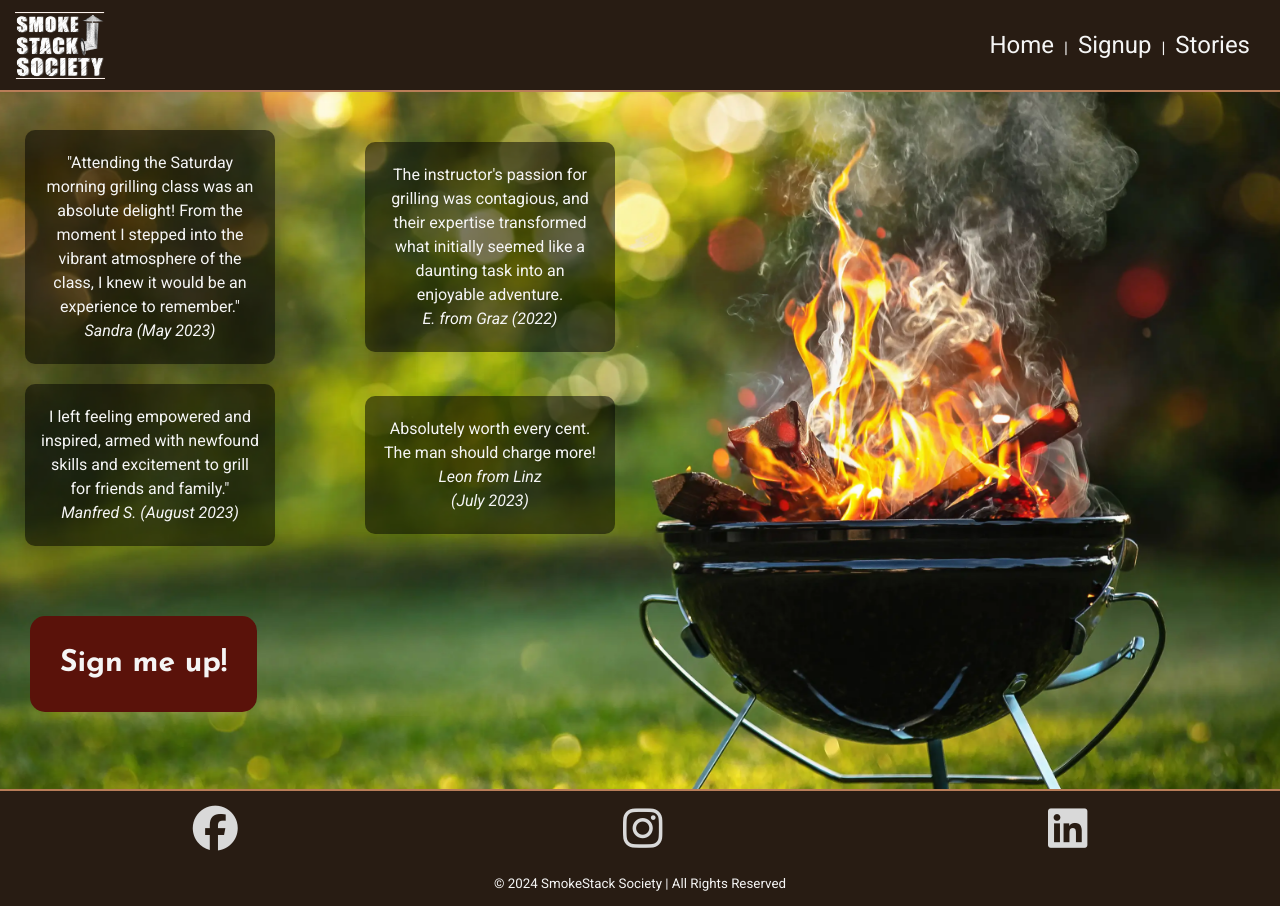
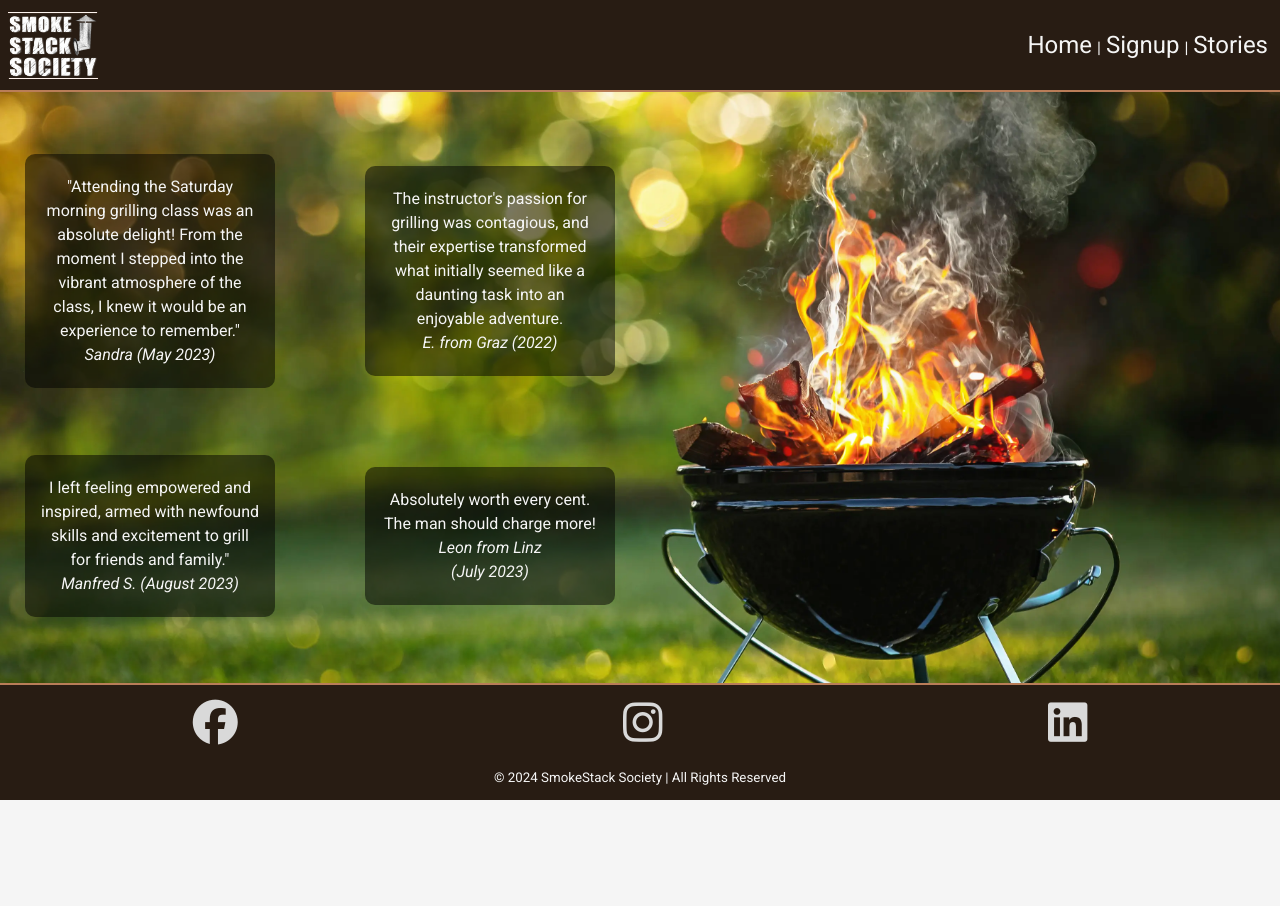
Before and after one commit to leonp84/code-institute-project-1, a plain HTML site: page cooking-class-testimonials.html in a window 1280 px wide. After the commit the page ends 800 px from the top, so only its background shows below. Drawn offline with Linux system fonts and the light colour scheme.

Commit message:
decrease site minimum responsize size to 320px (in progress)

```diff
--- a/assets/css/style.css
+++ b/assets/css/style.css
@@ -56,13 +56,13 @@ header {
     position: fixed;
     top: 0px;
     display: flex;
-    flex-wrap: wrap;
+    flex-wrap: nowrap;
     flex-direction: row;
     justify-content: space-between;
     align-items: center;
+    padding-left: 8px;
     height: 90px;
     width: 100%;
-    padding: 0 15px;
     background-color: #281C13;
     border-bottom: 2px solid #B97D58;
 }
@@ -107,15 +107,15 @@ header img {
 /* Navbar */
 
 #navbar {
-    padding-right: 35px
+    padding-right: 15px;
 }
 
 #navbar a,
 #navbar a:visited {
     font-size: large;
     color: whitesmoke;
-    padding: 0 10px;
     text-decoration: none;
+    padding: 0 5px;
 }
 
 #navbar a:hover {
@@ -159,7 +159,7 @@ header img {
     display: flex;
     flex-direction: column;
     flex-wrap: wrap;
-    flex-grow: 1;
+    flex: 1 0 auto;
     justify-content: center;
     align-items: center;
 }
@@ -176,7 +176,7 @@ header img {
 }
 
 .motivation-container img {
-    width: 350px;
+    width: 300px;
     padding-bottom: 10px;
 
 }
@@ -250,11 +250,10 @@ header img {
 syntax), was copied and adapted form code provided through the ChatGPT Large Language Model AI */
 
 a.sign-up-button {
-    padding: 30px;
-    margin-top: 10px;
+    padding: 25px;
     background-color: #5A120A;
     border-radius: 15px;
-    margin-left: 10px;
+    margin-top: 15px;
 }
 
 a.sign-up-button,
@@ -284,7 +283,7 @@ a.sign-up-button:hover {
 #signup-form-container {
     border: 2px solid whitesmoke;
     background-color: rgba(0, 0, 0, .8);
-    padding: 25px;
+    padding: 17px;
     margin-top: 80px;
     margin-bottom: 200px;
 }
@@ -334,7 +333,7 @@ a.sign-up-button:hover {
     /* The "flex: 1 0 auto" code below was copied and repurposed from the love running project */
     flex: 1 0 auto;
     background: #5A120A url('../images/stories-page-background.webp') no-repeat center top / cover;
-    background-position: 60%;
+    background-position: 58%;
     color: whitesmoke;
     display: flex;
 }
@@ -344,7 +343,7 @@ a.sign-up-button:hover {
 #stories-container-box {
     width: 80%;
     max-width: 600px;
-    margin-left: 20px;
+    margin: 0 20px;
     margin-top: 30px;
     margin-bottom: 150px;
     display: flex;
@@ -400,7 +399,19 @@ footer p {
     font-size: 45px;
 }
 
-/* Media Query for Tablets and Larger */
+/* Media Query for cellphones and small screens */
+
+@media screen and (max-width: 767px) {
+
+    /* Centre Customer Testimonials on stories page when screen is smaller */
+    .stories-page {
+        justify-content: center;
+    }
+
+    #stories-container-box {
+        justify-content: center;
+    }
+}
 
 @media screen and (min-width:768px) {
 
@@ -444,8 +455,9 @@ footer p {
 
     /* Change space around the sign up button on stories page when screens are larger */
 
-    .extra-top-margin {
-        margin-top: 50px;
+    .extra-margin {
+        margin-top: 30px;
+        /* margin-left: 13px; */
         height: 150px;
     }
 }
--- a/cooking-class-testimonials.html
+++ b/cooking-class-testimonials.html
@@ -77,10 +77,10 @@
                     </p>
                 </div>
 
-                <!-- Sign up Button Again -->
-                <div class="sign-up-section extra-top-margin">
-                    <a href="cooking-class-sign-up.html" class="sign-up-button tertiary-heading">Sign me up!</a>
-                </div>
+                <!-- Alternative Sign up Button -->
+
+                <!-- Coming Soon... -->
+
             </div>
         </section>
     </main>
```
Also changed, not shown: cooking-class-sign-up.html (+2 -1 lines), index.html (+6 -3 lines).
